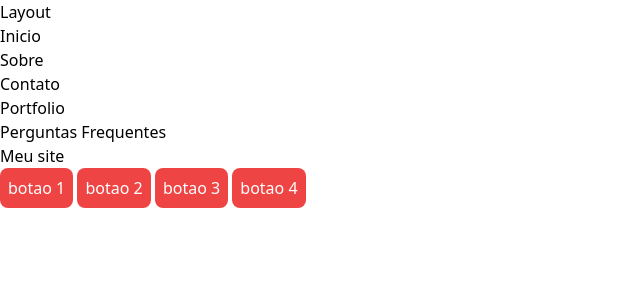
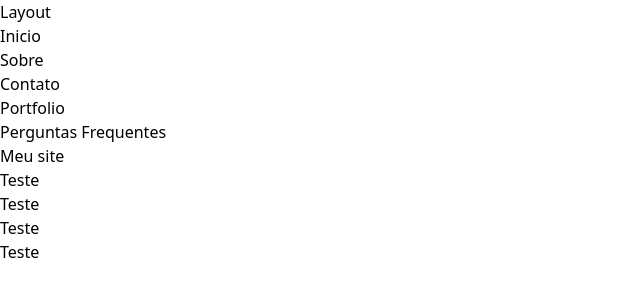
Before and after one commit to gui18br/Sveltekit_First-project, a SvelteKit app: page / in a window 1280 px wide. Shown: the top 300 px of the page, without its empty margins (0-640 px from the left). Built offline with nearby package versions, Linux system fonts and the light colour scheme.

Commit message:
feat: add lib components.

```diff
--- /dev/null
+++ b/src/lib/Teste.svelte
@@ -0,0 +1 @@
+<h1>Teste</h1>
--- a/src/routes/+page.svelte
+++ b/src/routes/+page.svelte
@@ -1,9 +1,9 @@
 <script>
-    import Button from "./Button.svelte";
+    import Teste from "$lib/Teste.svelte";
 </script>
+
 <h1>Meu site</h1>
-
-<Button label="botao 1"/>
-<Button label="botao 2"/>
-<Button label="botao 3"/>
-<Button label="botao 4"/>
+<Teste />
+<Teste />
+<Teste />
+<Teste />
--- a/src/routes/Button.svelte
+++ /dev/null
@@ -1,9 +0,0 @@
-<script>
-    export let label = "CLICK";
-</script>
-
-<button class="bg-red-500 text-white rounded-lg p-2">
-   {label}
-</button>
-
-<style></style>
--- a/svelte.config.js
+++ b/svelte.config.js
@@ -12,6 +12,10 @@ const config = {
     // If your environment is not supported or you settled on a specific environment, switch out the adapter.
     // See https://kit.svelte.dev/docs/adapters for more information about adapters.
     adapter: adapter(),
+    alias: {
+      // exemplo de importação atraves de alias
+      // $teste: 'src/teste'
+    },
   },
 };
 
```
